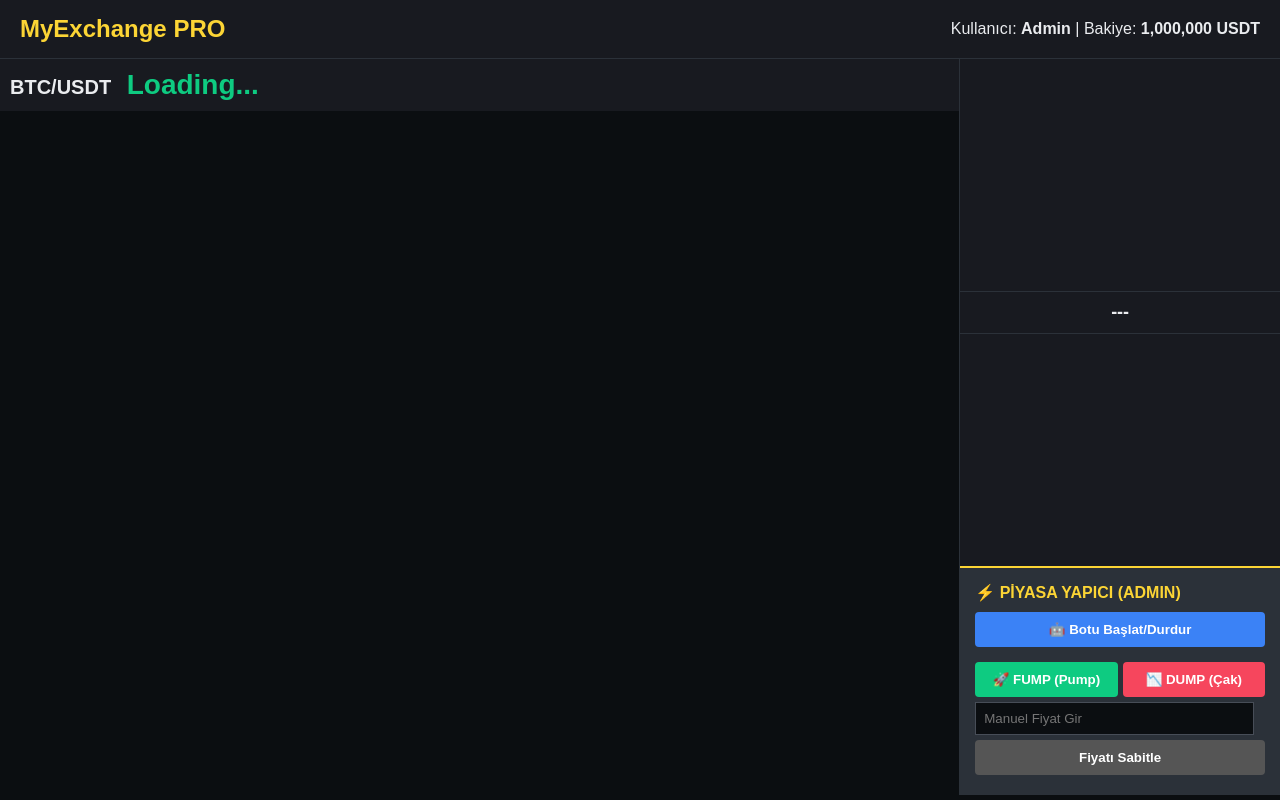
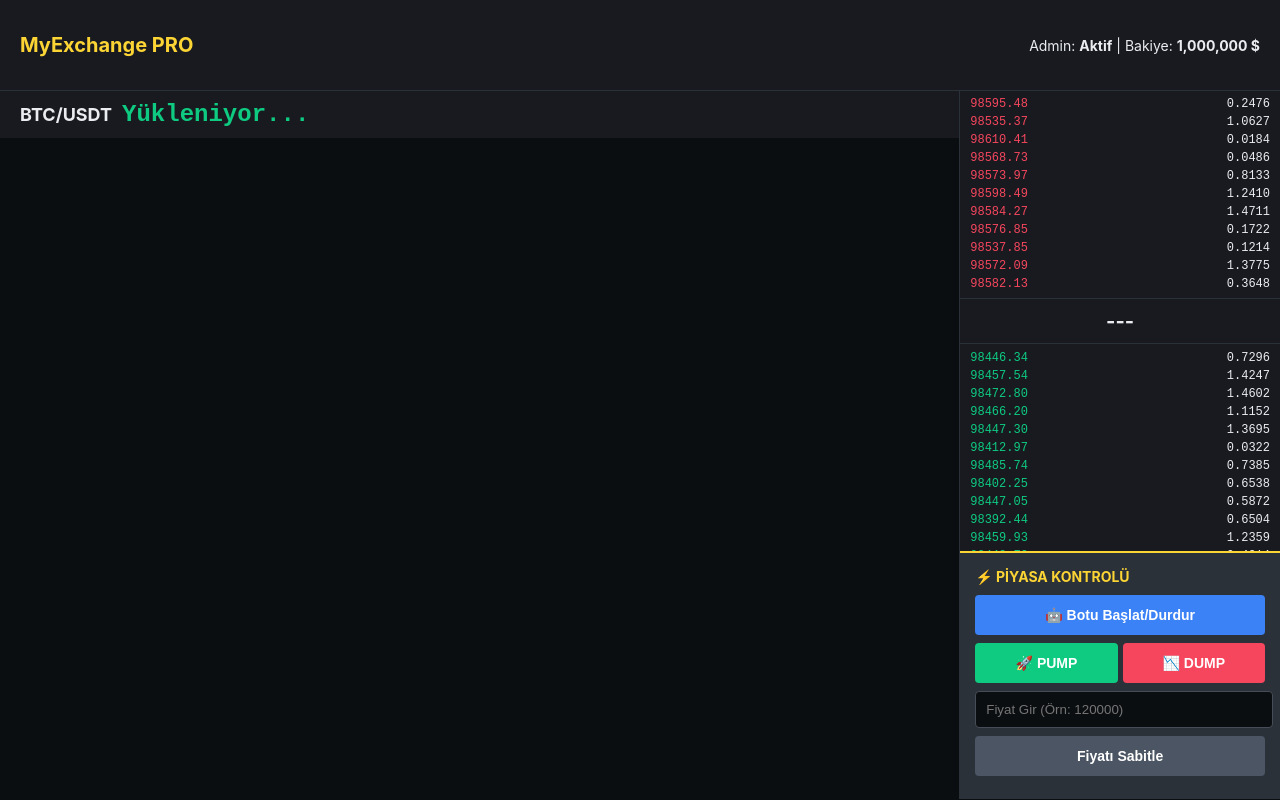
Before and after one commit to 5zm9tkyvwb-oss/kriptoborsam, a plain HTML site: page index.html in a window 1280 px wide. Drawn offline with Linux system fonts and the light colour scheme.

Commit message:
Update index.html

```diff
--- a/index.html
+++ b/index.html
@@ -2,81 +2,105 @@
 <html lang="tr">
 <head>
     <meta charset="UTF-8">
-    <title>MyPro Exchange - Admin Mode</title>
+    <meta name="viewport" content="width=device-width, initial-scale=1.0">
+    <title>MyExchange PRO</title>
+    <script type="text/javascript" src="https://s3.tradingview.com/tv.js"></script>
     <style>
-        body { background-color: #0b0e11; color: #eaecef; font-family: Arial, sans-serif; margin: 0; padding: 0; overflow: hidden; }
-        .header { background-color: #181a20; padding: 15px 20px; display: flex; justify-content: space-between; align-items: center; border-bottom: 1px solid #2b3139; }
-        .logo { font-size: 24px; font-weight: bold; color: #fcd535; }
-        .main-container { display: flex; height: 92vh; }
+        body { background-color: #0b0e11; color: #eaecef; font-family: -apple-system, BlinkMacSystemFont, "Segoe UI", Roboto, sans-serif; margin: 0; padding: 0; overflow: hidden; }
+        .header { background-color: #181a20; padding: 15px 20px; display: flex; justify-content: space-between; align-items: center; border-bottom: 1px solid #2b3139; height: 60px; }
+        .logo { font-size: 20px; font-weight: bold; color: #fcd535; }
+        .main-container { display: flex; height: calc(100vh - 92px); }
         .chart-section { flex: 3; border-right: 1px solid #2b3139; display: flex; flex-direction: column; }
-        .chart-header { padding: 10px; background: #181a20; font-size: 20px; font-weight: bold; }
-        .price-display { font-size: 28px; margin-left: 10px; }
+        .chart-header { padding: 10px 20px; background: #181a20; font-size: 18px; font-weight: bold; display: flex; align-items: center; gap: 10px; }
+        .price-display { font-size: 24px; font-family: monospace; }
         .green-text { color: #0ecb81; }
         .red-text { color: #f6465d; }
-        .side-panel { flex: 1; display: flex; flex-direction: column; background: #181a20; }
-        .order-book { height: 50%; overflow: hidden; padding: 10px; font-size: 12px; }
-        .ob-row { display: flex; justify-content: space-between; margin-bottom: 2px; cursor: pointer; }
+        .side-panel { flex: 1; display: flex; flex-direction: column; background: #181a20; min-width: 250px; }
+        .order-book { flex: 1; overflow-y: auto; padding: 5px; font-size: 12px; font-family: monospace; }
+        .ob-row { display: flex; justify-content: space-between; padding: 2px 5px; cursor: pointer; }
         .ob-row:hover { background-color: #2b3139; }
         .ask { color: #f6465d; }
         .bid { color: #0ecb81; }
-        .current-price { text-align: center; font-size: 18px; padding: 10px; border-top: 1px solid #2b3139; border-bottom: 1px solid #2b3139; font-weight: bold; }
+        .current-price { text-align: center; font-size: 20px; padding: 10px; border-top: 1px solid #2b3139; border-bottom: 1px solid #2b3139; font-weight: bold; color: #eaecef; }
         .admin-panel { padding: 15px; border-top: 2px solid #fcd535; background: #2b3139; }
-        .admin-title { color: #fcd535; font-weight: bold; margin-bottom: 10px; display: block; }
-        .btn { width: 100%; padding: 10px; margin-bottom: 5px; border: none; cursor: pointer; font-weight: bold; color: white; border-radius: 4px; }
+        .admin-title { color: #fcd535; font-weight: bold; margin-bottom: 10px; display: block; font-size: 14px; }
+        .btn { width: 100%; padding: 12px; margin-bottom: 8px; border: none; cursor: pointer; font-weight: bold; color: white; border-radius: 4px; font-size: 14px; }
         .btn-pump { background-color: #0ecb81; }
         .btn-dump { background-color: #f6465d; }
         .btn-bot { background-color: #3b82f6; }
-        input[type="number"] { width: 90%; padding: 8px; margin-bottom: 5px; background: #0b0e11; border: 1px solid #474d57; color: white; }
+        .btn-fix { background-color: #4b5563; }
+        input[type="number"] { width: 95%; padding: 10px; margin-bottom: 8px; background: #0b0e11; border: 1px solid #474d57; color: white; border-radius: 4px; }
     </style>
-    <script type="text/javascript" src="https://s3.tradingview.com/tv.js"></script>
 </head>
 <body>
 
 <div class="header">
     <div class="logo">MyExchange PRO</div>
-    <div>
-        <span>Kullanıcı: <b>Admin</b></span> |
-        <span>Bakiye: <b>1,000,000 USDT</b></span>
+    <div style="font-size: 14px;">
+        <span>Admin: <b>Aktif</b></span> |
+        <span>Bakiye: <b>1,000,000 $</b></span>
     </div>
 </div>
 
 <div class="main-container">
     <div class="chart-section">
         <div class="chart-header">
-            BTC/USDT
-            <span id="livePrice" class="price-display green-text">Loading...</span>
+            <span>BTC/USDT</span>
+            <span id="livePrice" class="price-display green-text">Yükleniyor...</span>
         </div>
-        <div id="tv_chart_container" style="height: 100%;"></div>
+        <div id="tv_chart_container" style="height: 100%; width: 100%;"></div>
     </div>
 
     <div class="side-panel">
-        <div class="order-book" id="asksList"></div>
+        <div class="order-book" id="asksList" style="display:flex; flex-direction:column-reverse;"></div>
+
         <div class="current-price" id="midPrice">---</div>
+
         <div class="order-book" id="bidsList"></div>
 
         <div class="admin-panel">
-            <span class="admin-title">⚡ PİYASA YAPICI (ADMIN)</span>
+            <span class="admin-title">⚡ PİYASA KONTROLÜ</span>
             <button class="btn btn-bot" onclick="toggleBot()">🤖 Botu Başlat/Durdur</button>
-            <div style="margin-top:10px; display:flex; gap:5px;">
-                <button class="btn btn-pump" onclick="manipulate('pump')">🚀 FUMP (Pump)</button>
-                <button class="btn btn-dump" onclick="manipulate('dump')">📉 DUMP (Çak)</button>
+            <div style="display:flex; gap:5px;">
+                <button class="btn btn-pump" onclick="manipulate('pump')">🚀 PUMP</button>
+                <button class="btn btn-dump" onclick="manipulate('dump')">📉 DUMP</button>
             </div>
-            <input type="number" id="manualPrice" placeholder="Manuel Fiyat Gir">
-            <button class="btn" style="background:#555;" onclick="setManualPrice()">Fiyatı Sabitle</button>
+            <input type="number" id="manualPrice" placeholder="Fiyat Gir (Örn: 120000)">
+            <button class="btn btn-fix" onclick="setManualPrice()">Fiyatı Sabitle</button>
         </div>
     </div>
 </div>
 
 <script>
-    let currentPrice = 98000.00;
+    // --- BAŞLANGIÇ AYARLARI ---
+    let currentPrice = 98500.00;
     let botRunning = true;
     let manipulationActive = false;
+    let updateInterval;
 
-    new TradingView.widget({
-        "autosize": true, "symbol": "BINANCE:BTCUSDT", "interval": "1", "timezone": "Etc/UTC", "theme": "dark", "style": "1", "locale": "tr", "toolbar_bg": "#f1f3f6", "enable_publishing": false, "hide_side_toolbar": false, "allow_symbol_change": true, "container_id": "tv_chart_container"
-    });
+    // 1. GRAFİK YÜKLEME
+    try {
+        new TradingView.widget({
+            "autosize": true,
+            "symbol": "BINANCE:BTCUSDT",
+            "interval": "1",
+            "timezone": "Etc/UTC",
+            "theme": "dark",
+            "style": "1",
+            "locale": "tr",
+            "toolbar_bg": "#f1f3f6",
+            "enable_publishing": false,
+            "hide_side_toolbar": false,
+            "allow_symbol_change": true,
+            "container_id": "tv_chart_container"
+        });
+    } catch (e) {
+        console.log("Grafik yüklenemedi", e);
+    }
 
+    // 2. BINANCE BAĞLANTISI (WEBSOCKET)
     const ws = new WebSocket('wss://stream.binance.com:9443/ws/btcusdt@trade');
+
     ws.onmessage = (event) => {
         if(!manipulationActive) {
             let stockObject = JSON.parse(event.data);
@@ -85,9 +109,94 @@
         }
     };
 
+    // 3. TAHTA OLUŞTURUCU (ORDER BOOK)
     function generateOrderBook(price) {
-        let asksHtml = ''; let bidsHtml = '';
-        let volatility = price * 0.0005;
-        for(let i=10; i>0; i--) {
-            let p = (price + (i * 5) + (Math.random() * volatility)).toFixed(2);
-            let amount = (Math.random() * 2).
+        let asksHtml = '';
+        let bidsHtml = '';
+        let volatility = price * 0.001;
+
+        // Kırmızı Satırlar (Satış)
+        for(let i=0; i<12; i++) {
+            let p = (price + (i * 2) + (Math.random() * volatility)).toFixed(2);
+            let v = (Math.random() * 1.5).toFixed(4);
+            asksHtml += `<div class="ob-row"><span class="red-text">${p}</span> <span>${v}</span></div>`;
+        }
+
+        // Yeşil Satırlar (Alış)
+        for(let i=0; i<12; i++) {
+            let p = (price - (i * 2) - (Math.random() * volatility)).toFixed(2);
+            let v = (Math.random() * 1.5).toFixed(4);
+            bidsHtml += `<div class="ob-row"><span class="green-text">${p}</span> <span>${v}</span></div>`;
+        }
+
+        document.getElementById('asksList').innerHTML = asksHtml;
+        document.getElementById('bidsList').innerHTML = bidsHtml;
+    }
+
+    // 4. EKRAN GÜNCELLEME
+    function updateUI(price) {
+        let priceEl = document.getElementById('livePrice');
+        let midEl = document.getElementById('midPrice');
+        let displayPrice = price.toFixed(2);
+
+        priceEl.innerText = displayPrice + " $";
+        midEl.innerText = displayPrice;
+
+        // Renk efekti
+        let colorClass = (Math.random() > 0.5) ? "green-text" : "red-text";
+        priceEl.className = "price-display " + colorClass;
+        midEl.className = "current-price " + colorClass;
+
+        if(botRunning) {
+            generateOrderBook(price);
+        }
+    }
+
+    // 5. BOT VE MANİPÜLASYON İŞLEVLERİ
+    function toggleBot() {
+        botRunning = !botRunning;
+        alert(botRunning ? "Bot AKTİF: Tahta akıyor..." : "Bot DURDURULDU.");
+    }
+
+    function manipulate(type) {
+        manipulationActive = true;
+        let target = type === 'pump' ? currentPrice * 1.10 : currentPrice * 0.90;
+
+        // Varsa eski intervali temizle
+        if(updateInterval) clearInterval(updateInterval);
+
+        updateInterval = setInterval(() => {
+            let jump = (Math.random() * 200) + 50; // Hızlı zıplama
+            if(type === 'pump') currentPrice += jump;
+            else currentPrice -= jump;
+
+            updateUI(currentPrice);
+
+            // Hedefe ulaşınca dur
+            if((type === 'pump' && currentPrice >= target) || (type === 'dump' && currentPrice <= target)) {
+                clearInterval(updateInterval);
+                // 5 saniye sonra normale dön
+                setTimeout(() => {
+                    manipulationActive = false;
+                    // Binance bağlantısını tazele
+                }, 5000);
+            }
+        }, 50); // 50ms hızında güncelle
+    }
+
+    function setManualPrice() {
+        let val = parseFloat(document.getElementById('manualPrice').value);
+        if(val > 0) {
+            manipulationActive = true;
+            currentPrice = val;
+            updateUI(currentPrice);
+            alert("Fiyat " + val + " $ olarak kilitlendi.");
+        }
+    }
+
+    // Başlangıçta tahtayı bir kez doldur
+    generateOrderBook(currentPrice);
+
+</script>
+</body>
+</html>
```
